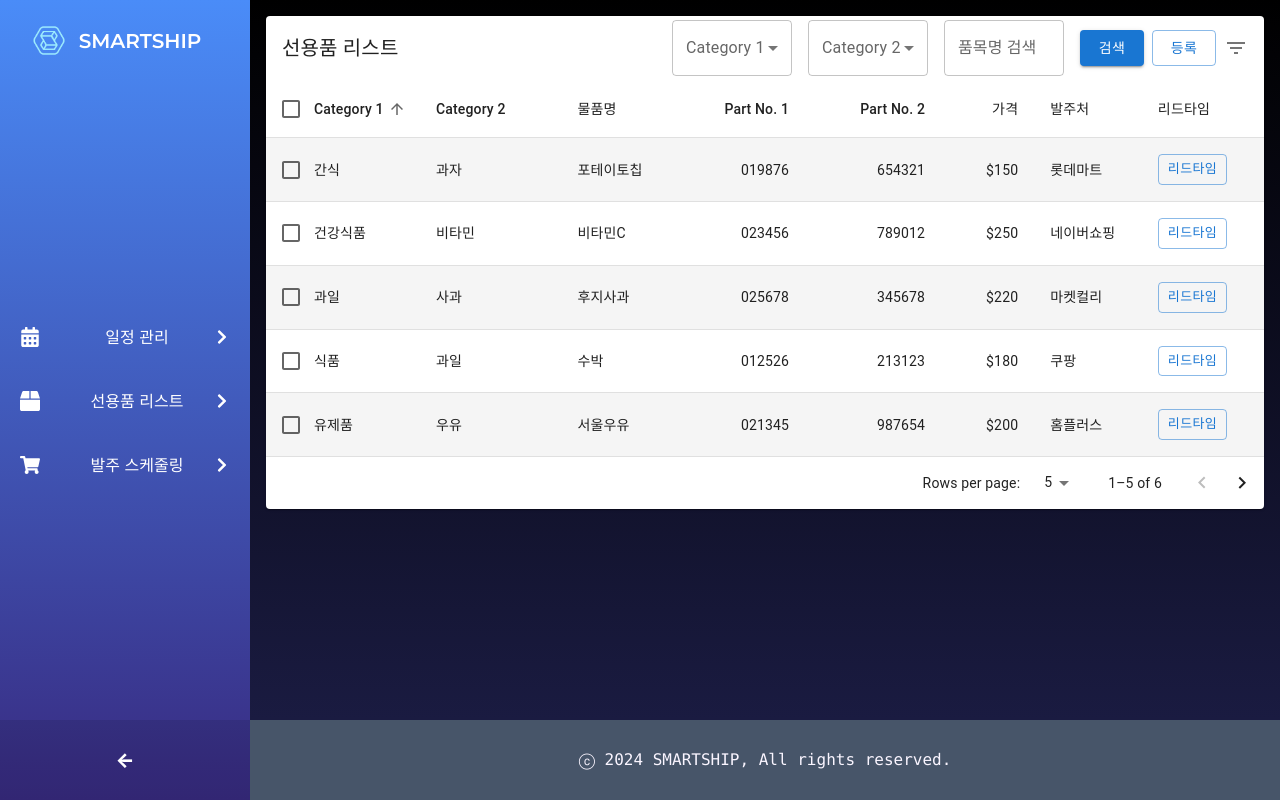
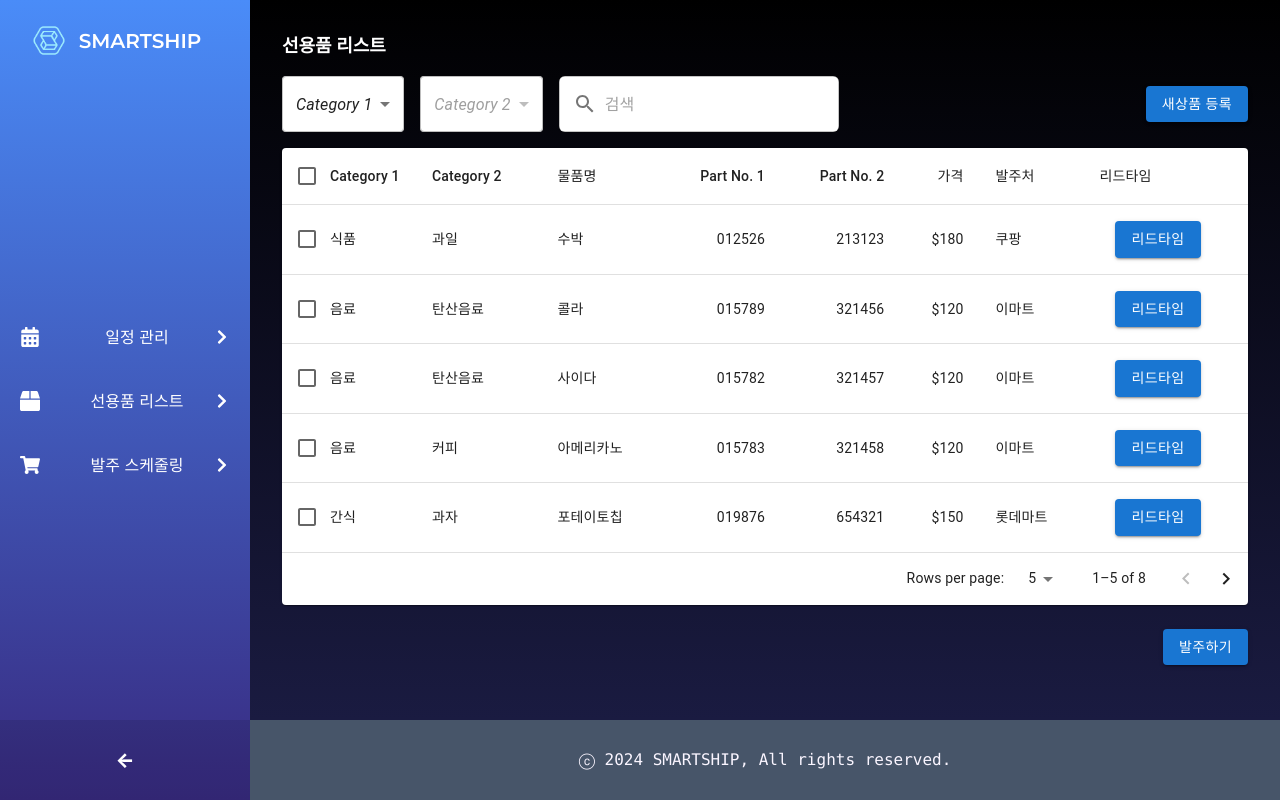
Before and after one commit to xixeo/SmartShip, a React (Create React App) app: page /listtable in a window 1280 px wide. Built offline with nearby package versions, Linux system fonts and the light colour scheme.

Commit message:
listtable 수정

```diff
--- a/src/02/ListTable.js
+++ b/src/02/ListTable.js
@@ -1,65 +1,28 @@
+// TODO : 열위치, 페이징, 체크박스, 버튼, InputProps(?) 줄그어진거
+
 import React, { useState, useMemo } from 'react';
 import PropTypes from 'prop-types';
-import { alpha } from '@mui/material/styles';
-import Box from '@mui/material/Box';
-import Table from '@mui/material/Table';
-import TableBody from '@mui/material/TableBody';
-import TableCell from '@mui/material/TableCell';
-import TableContainer from '@mui/material/TableContainer';
-import TableHead from '@mui/material/TableHead';
-import TablePagination from '@mui/material/TablePagination';
-import TableRow from '@mui/material/TableRow';
-import TableSortLabel from '@mui/material/TableSortLabel';
-import Toolbar from '@mui/material/Toolbar';
-import Typography from '@mui/material/Typography';
-import Paper from '@mui/material/Paper';
-import Checkbox from '@mui/material/Checkbox';
-import IconButton from '@mui/material/IconButton';
-import Tooltip from '@mui/material/Tooltip';
-import { visuallyHidden } from '@mui/utils';
-import DeleteIcon from '@mui/icons-material/Delete';
-import FilterListIcon from '@mui/icons-material/FilterList';
-import TextField from '@mui/material/TextField';
-import MenuItem from '@mui/material/MenuItem';
-import Button from '@mui/material/Button';
+import {Table,TableBody,TableCell,TableContainer,TableHead,TableRow,Checkbox,Button,Paper,TextField,InputAdornment,TablePagination,Select,MenuItem} from '@mui/material';
+import SearchIcon from '@mui/icons-material/Search';
 
-function createData(category1, category2, itemName, partNo1, partNo2, price, supplier) {
-  return {
-    category1,
-    category2,
-    itemName,
-    partNo1,
-    partNo2,
-    price,
-    supplier,
-  };
+// 데이터 생성 함수
+function createData(category1, category2, itemName, partNo1, partNo2, price, supplier, leadTime) {
+  return { category1, category2, itemName, partNo1, partNo2, price, supplier, leadTime };
 }
 
+// 초기 데이터
 const initialRows = [
-  createData('식품', '과일', '수박', '012526', '213123', '$180', '쿠팡'),
-  createData('음료', '탄산음료', '콜라', '015789', '321456', '$120', '이마트'),
-  createData('간식', '과자', '포테이토칩', '019876', '654321', '$150', '롯데마트'),
-  createData('유제품', '우유', '서울우유', '021345', '987654', '$200', '홈플러스'),
-  createData('건강식품', '비타민', '비타민C', '023456', '789012', '$250', '네이버쇼핑'),
-  createData('과일', '사과', '후지사과', '025678', '345678', '$220', '마켓컬리'),
+  createData('식품', '과일', '수박', '012526', '213123', '$180', '쿠팡', '1일'),
+  createData('음료', '탄산음료', '콜라', '015789', '321456', '$120', '이마트', '2일'),
+  createData('음료', '탄산음료', '사이다', '015782', '321457', '$120', '이마트', '2일'),
+  createData('음료', '커피', '아메리카노', '015783', '321458', '$120', '이마트', '3일'),
+  createData('간식', '과자', '포테이토칩', '019876', '654321', '$150', '롯데마트', '4일'),
+  createData('유제품', '우유', '서울우유', '021345', '987654', '$200', '홈플러스', '5일'),
+  createData('건강식품', '비타민', '비타민C', '023456', '789012', '$250', '네이버쇼핑', '6일'),
+  createData('과일', '사과', '후지사과', '025678', '345678', '$220', '마켓컬리', '7일'),
 ];
 
-function descendingComparator(a, b, orderBy) {
-  if (b[orderBy] < a[orderBy]) {
-    return -1;
-  }
-  if (b[orderBy] > a[orderBy]) {
-    return 1;
-  }
-  return 0;
-}
-
-function getComparator(order, orderBy) {
-  return order === 'desc'
-    ? (a, b) => descendingComparator(a, b, orderBy)
-    : (a, b) => -descendingComparator(a, b, orderBy);
-}
-
+// 테이블 헤더 정의
 const headCells = [
   { id: 'category1', numeric: false, disablePadding: true, label: 'Category 1' },
   { id: 'category2', numeric: false, disablePadding: false, label: 'Category 2' },
@@ -68,15 +31,11 @@ const headCells = [
   { id: 'partNo2', numeric: true, disablePadding: false, label: 'Part No. 2' },
   { id: 'price', numeric: true, disablePadding: false, label: '가격' },
   { id: 'supplier', numeric: false, disablePadding: false, label: '발주처' },
-  { id: 'leadTime', numeric: false, disablePadding: false, label: '리드타임' }, // 리드타임 열 추가
+  { id: 'leadTime', numeric: false, disablePadding: false, label: '리드타임' },
 ];
 
-function EnhancedTableHead(props) {
-  const { onSelectAllClick, order, orderBy, numSelected, rowCount, onRequestSort } = props;
-  const createSortHandler = (property) => (event) => {
-    onRequestSort(event, property);
-  };
-
+// 테이블 헤더 컴포넌트
+function EnhancedTableHead({ onSelectAllClick, numSelected, rowCount }) {
   return (
     <TableHead>
       <TableRow>
@@ -86,7 +45,6 @@ function EnhancedTableHead(props) {
             indeterminate={numSelected > 0 && numSelected < rowCount}
             checked={rowCount > 0 && numSelected === rowCount}
             onChange={onSelectAllClick}
-            inputProps={{ 'aria-label': 'select all items' }}
           />
         </TableCell>
         {headCells.map((headCell) => (
@@ -94,20 +52,9 @@ function EnhancedTableHead(props) {
             key={headCell.id}
             align={headCell.numeric ? 'right' : 'left'}
             padding={headCell.disablePadding ? 'none' : 'normal'}
-            sortDirection={orderBy === headCell.id ? order : false}
-          >
-            <TableSortLabel
-              active={orderBy === headCell.id}
-              direction={orderBy === headCell.id ? order : 'asc'}
-              onClick={createSortHandler(headCell.id)}
+            className="cursor-pointer"
           >
             {headCell.label}
-              {orderBy === headCell.id ? (
-                <Box component="span" sx={visuallyHidden}>
-                  {order === 'desc' ? 'sorted descending' : 'sorted ascending'}
-                </Box>
-              ) : null}
-            </TableSortLabel>
           </TableCell>
         ))}
       </TableRow>
@@ -117,157 +64,47 @@ function EnhancedTableHead(props) {
 
 EnhancedTableHead.propTypes = {
   numSelected: PropTypes.number.isRequired,
-  onRequestSort: PropTypes.func.isRequired,
   onSelectAllClick: PropTypes.func.isRequired,
-  order: PropTypes.oneOf(['asc', 'desc']).isRequired,
-  orderBy: PropTypes.string.isRequired,
   rowCount: PropTypes.number.isRequired,
 };
 
-function EnhancedTableToolbar(props) {
-  const { numSelected, category1Options, category2Options, onCategory1Change, onCategory2Change, onSearchChange, searchValue, onSearchClick, onAddClick } = props;
-
-  return (
-    <Toolbar
-      sx={[
-        { pl: { sm: 2 }, pr: { xs: 1, sm: 1 } },
-        numSelected > 0 && {
-          bgcolor: (theme) =>
-            alpha(theme.palette.primary.main, theme.palette.action.activatedOpacity),
-        },
-      ]}
-    >
-      {numSelected > 0 ? (
-        <Typography
-          sx={{ flex: '1 1 100%' }}
-          color="inherit"
-          variant="subtitle1"
-          component="div"
-        >
-          {numSelected} selected
-        </Typography>
-      ) : (
-        <Typography
-          sx={{ flex: '1 1 100%' }}
-          variant="h6"
-          id="tableTitle"
-          component="div"
-        >
-          선용품 리스트
-        </Typography>
-      )}
-
-      <Box sx={{ flex: 1, display: 'flex', alignItems: 'center' }}>
-        <TextField
-          select
-          label="Category 1"
-          value={category1Options.selected}
-          onChange={onCategory1Change}
-          sx={{ mr: 2, minWidth: 120 }}
-        >
-          {category1Options.list.map((option) => (
-            <MenuItem key={option} value={option}>
-              {option}
-            </MenuItem>
-          ))}
-        </TextField>
-        <TextField
-          select
-          label="Category 2"
-          value={category2Options.selected}
-          onChange={onCategory2Change}
-          sx={{ mr: 2, minWidth: 120 }}
-        >
-          {category2Options.list.map((option) => (
-            <MenuItem key={option} value={option}>
-              {option}
-            </MenuItem>
-          ))}
-        </TextField>
-        <TextField
-          label="품목명 검색"
-          value={searchValue}
-          onChange={onSearchChange}
-          sx={{ mr: 2, minWidth: 120 }}
-        />
-        <Button variant="contained" onClick={onSearchClick} sx={{ mr: 1 }}>
-          검색
-        </Button>
-        <Button variant="outlined" onClick={onAddClick}>
-          등록
-        </Button>
-      </Box>
-
-      {numSelected > 0 ? (
-        <Tooltip title="Delete">
-          <IconButton>
-            <DeleteIcon />
-          </IconButton>
-        </Tooltip>
-      ) : (
-        <Tooltip title="Filter list">
-          <IconButton>
-            <FilterListIcon />
-          </IconButton>
-        </Tooltip>
-      )}
-    </Toolbar>
-  );
-}
-
-EnhancedTableToolbar.propTypes = {
-  numSelected: PropTypes.number.isRequired,
-  category1Options: PropTypes.shape({
-    selected: PropTypes.string.isRequired,
-    list: PropTypes.arrayOf(PropTypes.string).isRequired,
-  }).isRequired,
-  category2Options: PropTypes.shape({
-    selected: PropTypes.string.isRequired,
-    list: PropTypes.arrayOf(PropTypes.string).isRequired,
-  }).isRequired,
-  searchValue: PropTypes.string.isRequired,
-  onCategory1Change: PropTypes.func.isRequired,
-  onCategory2Change: PropTypes.func.isRequired,
-  onSearchChange: PropTypes.func.isRequired,
-  onSearchClick: PropTypes.func.isRequired,
-  onAddClick: PropTypes.func.isRequired,
-};
-
+// 메인 테이블 컴포넌트
 function ListTable() {
-  const [order, setOrder] = useState('asc');
-  const [orderBy, setOrderBy] = useState('category1');
   const [selected, setSelected] = useState([]);
   const [page, setPage] = useState(0);
   const [rowsPerPage, setRowsPerPage] = useState(5);
+  const [searchQuery, setSearchQuery] = useState('');
+  const [category1, setCategory1] = useState('');
+  const [category2, setCategory2] = useState('');
 
-  const [category1Filter, setCategory1Filter] = useState('');
-  const [category2Filter, setCategory2Filter] = useState('');
-  const [searchValue, setSearchValue] = useState('');
+  // Category 1 옵션 생성
+  const category1Options = [...new Set(initialRows.map((row) => row.category1))];
 
-  const category1Options = useMemo(() => ({
-    selected: category1Filter,
-    list: ['식품', '음료', '간식', '유제품', '건강식품', '과일']
-  }), [category1Filter]);
+  // Category 2 옵션 생성 (선택된 Category 1에 따라 필터링)
+  const category2Options = useMemo(() => {
+    return [...new Set(initialRows.filter((row) => row.category1 === category1).map((row) => row.category2))];
+  }, [category1]);
 
-  const category2Options = useMemo(() => ({
-    selected: category2Filter,
-    list: ['과일', '탄산음료', '과자', '우유', '비타민']
-  }), [category2Filter]);
+  // 필터링된 데이터 계산
+  const filteredRows = useMemo(() => {
+    return initialRows.filter((row) => {
+      const matchesCategory1 = category1 ? row.category1 === category1 : true;
+      const matchesCategory2 = category2 ? row.category2 === category2 : true;
+      const matchesSearchQuery = searchQuery
+        ? row.category1.toLowerCase().includes(searchQuery.toLowerCase()) ||
+          row.category2.toLowerCase().includes(searchQuery.toLowerCase()) ||
+          row.itemName.toLowerCase().includes(searchQuery.toLowerCase()) ||
+          row.partNo1.includes(searchQuery) ||
+          row.partNo2.includes(searchQuery) ||
+          row.price.includes(searchQuery) ||
+          row.supplier.toLowerCase().includes(searchQuery.toLowerCase())
+        : true;
 
-  const filteredRows = useMemo(() => {
-    return initialRows.filter(row =>
-      (category1Filter === '' || row.category1 === category1Filter) &&
-      (category2Filter === '' || row.category2 === category2Filter) &&
-      (searchValue === '' || row.itemName.toLowerCase().includes(searchValue.toLowerCase()))
-    );
-  }, [category1Filter, category2Filter, searchValue]);
+      return matchesCategory1 && matchesCategory2 && matchesSearchQuery;
+    });
+  }, [searchQuery, category1, category2]);
 
-  const handleRequestSort = (event, property) => {
-    const isAsc = orderBy === property && order === 'asc';
-    setOrder(isAsc ? 'desc' : 'asc');
-    setOrderBy(property);
-  };
-
+  // 전체 선택 핸들러
   const handleSelectAllClick = (event) => {
     if (event.target.checked) {
       const newSelected = filteredRows.map((n) => n.itemName);
@@ -277,6 +114,7 @@ function ListTable() {
     setSelected([]);
   };
 
+  // 개별 항목 선택 핸들러
   const handleClick = (event, itemName) => {
     const selectedIndex = selected.indexOf(itemName);
     let newSelected = [];
@@ -290,63 +128,122 @@ function ListTable() {
     } else if (selectedIndex > 0) {
       newSelected = newSelected.concat(
         selected.slice(0, selectedIndex),
-        selected.slice(selectedIndex + 1),
+        selected.slice(selectedIndex + 1)
       );
     }
 
     setSelected(newSelected);
   };
 
+  // 페이지 변경 핸들러
   const handleChangePage = (event, newPage) => {
     setPage(newPage);
   };
 
+  // 페이지당 행 수 변경 핸들러
   const handleChangeRowsPerPage = (event) => {
     setRowsPerPage(parseInt(event.target.value, 10));
     setPage(0);
   };
 
+  // Category 1 변경 핸들러
+  const handleCategory1Change = (event) => {
+    setCategory1(event.target.value);
+    setCategory2(''); // Category 1이 변경되면 Category 2를 리셋
+  };
+
+  // Category 2 변경 핸들러
+  const handleCategory2Change = (event) => {
+    setCategory2(event.target.value);
+  };
+
+  // 선택 상태 확인
   const isSelected = (itemName) => selected.indexOf(itemName) !== -1;
 
+  // 빈 행 계산
   const emptyRows = useMemo(
-    () => page > 0 ? Math.max(0, (1 + page) * rowsPerPage - filteredRows.length) : 0,
+    () => (page > 0 ? Math.max(0, (1 + page) * rowsPerPage - filteredRows.length) : 0),
     [page, rowsPerPage, filteredRows.length]
   );
 
   return (
-    <Box sx={{ width: '100%' }}>
-      <Paper sx={{ width: '100%', mb: 2 }}>
-        <EnhancedTableToolbar
-          numSelected={selected.length}
-          category1Options={category1Options}
-          category2Options={category2Options}
-          searchValue={searchValue}
-          onCategory1Change={(event) => setCategory1Filter(event.target.value)}
-          onCategory2Change={(event) => setCategory2Filter(event.target.value)}
-          onSearchChange={(event) => setSearchValue(event.target.value)}
-          onSearchClick={() => {}}
-          onAddClick={() => {}}
+    <div className="w-full p-4">
+      <div className="text-lg font-semibold text-white mb-4">
+        선용품 리스트
+      </div>
+      <div className="flex items-center justify-between gap-4 mb-4">
+        <div className="flex items-center gap-4">
+          {/* Category 1 선택 */}
+          <Select
+            value={category1}
+            onChange={handleCategory1Change}
+            displayEmpty
+            className="bg-white rounded-md"
+            sx={{ minWidth: 120 }}
+          >
+            <MenuItem value="">
+              <em>Category 1</em>
+            </MenuItem>
+            {category1Options.map((option) => (
+              <MenuItem key={option} value={option}>
+                {option}
+              </MenuItem>
+            ))}
+          </Select>
+
+          {/* Category 2 선택 */}
+          <Select
+            value={category2}
+            onChange={handleCategory2Change}
+            displayEmpty
+            className="bg-white rounded-md"
+            disabled={!category1} // Category 1이 선택되지 않으면 비활성화
+            sx={{ minWidth: 120 }}
+          >
+            <MenuItem value="">
+              <em>Category 2</em>
+            </MenuItem>
+            {category2Options.map((option) => (
+              <MenuItem key={option} value={option}>
+                {option}
+              </MenuItem>
+            ))}
+          </Select>
+
+          {/* 검색 바 */}
+          <TextField
+            value={searchQuery}
+            onChange={(e) => setSearchQuery(e.target.value)}
+            placeholder="검색"
+            InputProps={{
+              'startAdornment': (
+                <InputAdornment position="start">
+                  <SearchIcon />
+                </InputAdornment>
+              )
+            }}
+            className="bg-white rounded-md"
+            sx={{ flexGrow: 1, maxWidth: 300 }} // 검색 바의 최대 너비 설정
           />
+        </div>
+
+        {/* 새상품 등록 버튼 */}
+        <Button variant="contained" color="primary" className="text-white bg-indigo-400">
+          새상품 등록
+        </Button>
+      </div>
+
+      {/* 테이블 */}
+      <Paper>
         <TableContainer>
-          <Table
-            sx={{ minWidth: 750 }}
-            aria-labelledby="tableTitle"
-            size="medium"
-          >
+          <Table aria-labelledby="tableTitle" size="medium">
             <EnhancedTableHead
               numSelected={selected.length}
-              order={order}
-              orderBy={orderBy}
               onSelectAllClick={handleSelectAllClick}
-              onRequestSort={handleRequestSort}
               rowCount={filteredRows.length}
             />
             <TableBody>
-              {filteredRows
-                .slice()
-                .sort(getComparator(order, orderBy))
-                .slice(page * rowsPerPage, page * rowsPerPage + rowsPerPage)
-                .map((row, index) => {
+              {filteredRows.slice(page * rowsPerPage, page * rowsPerPage + rowsPerPage).map((row, index) => {
                 const isItemSelected = isSelected(row.itemName);
                 const labelId = `enhanced-table-checkbox-${index}`;
 
@@ -359,16 +256,9 @@ function ListTable() {
                     tabIndex={-1}
                     key={row.itemName}
                     selected={isItemSelected}
-                      sx={{
-                        backgroundColor: index % 2 === 0 ? '#f5f5f5' : '#ffffff',
-                        '&:hover': {
-                          backgroundColor: alpha('#c0c0c0', 0.5),
-                        },
-                      }}
                   >
                     <TableCell padding="checkbox">
                       <Checkbox
-                          color="primary"
                         checked={isItemSelected}
                         inputProps={{ 'aria-labelledby': labelId }}
                       />
@@ -376,14 +266,19 @@ function ListTable() {
                     <TableCell component="th" id={labelId} scope="row" padding="none">
                       {row.category1}
                     </TableCell>
-                      <TableCell align="left">{row.category2}</TableCell>
-                      <TableCell align="left">{row.itemName}</TableCell>
+                    <TableCell>{row.category2}</TableCell>
+                    <TableCell>{row.itemName}</TableCell>
                     <TableCell align="right">{row.partNo1}</TableCell>
                     <TableCell align="right">{row.partNo2}</TableCell>
                     <TableCell align="right">{row.price}</TableCell>
-                      <TableCell align="left">{row.supplier}</TableCell>
-                      <TableCell align="left"> {/* 새로운 열 추가 */}
-                        <Button variant="outlined" size="small">
+                    <TableCell>{row.supplier}</TableCell>
+                    <TableCell>
+                      {/* {row.leadTime} --> 이건 버튼눌렀을 때 그래프로 보여지도록 */}
+                      <Button
+                        variant="contained"
+                        color="primary"
+                        sx={{ ml: 2 }}
+                      >
                         리드타임
                       </Button>
                     </TableCell>
@@ -391,13 +286,14 @@ function ListTable() {
                 );
               })}
               {emptyRows > 0 && (
-                <TableRow style={{ height: (53) * emptyRows }}>
+                <TableRow style={{ height: 53 * emptyRows }}>
                   <TableCell colSpan={headCells.length} />
                 </TableRow>
               )}
             </TableBody>
           </Table>
         </TableContainer>
+        {/* 페이지 네이션 */}
         <TablePagination
           rowsPerPageOptions={[5, 10, 25]}
           component="div"
@@ -408,7 +304,14 @@ function ListTable() {
           onRowsPerPageChange={handleChangeRowsPerPage}
         />
       </Paper>
-    </Box>
+
+      {/* 버튼들 */}
+      <div className="flex justify-end gap-4 mt-6">
+        <Button variant="contained" color="primary" className="text-white bg-indigo-400">
+          발주하기
+        </Button>
+      </div>
+    </div>
   );
 }
 
```
Lines whose indentation alone changed are shown as unchanged.
